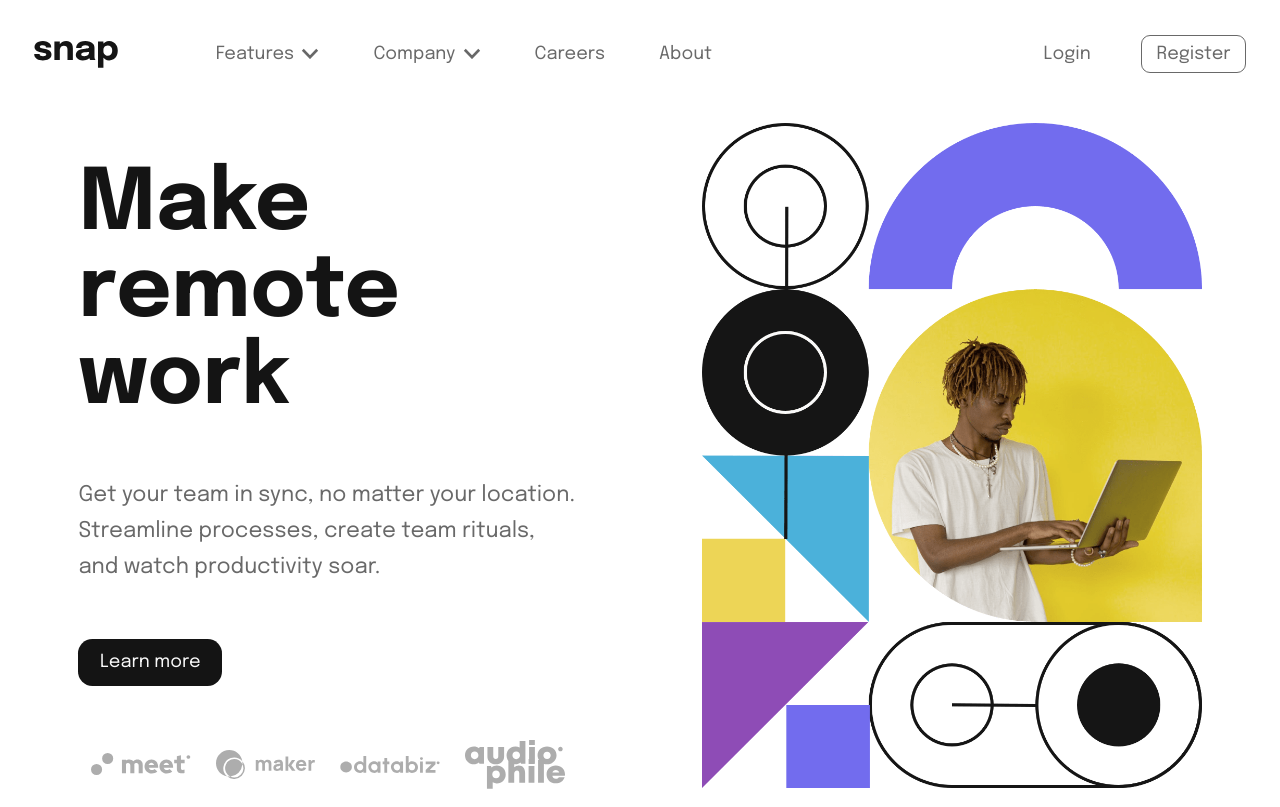
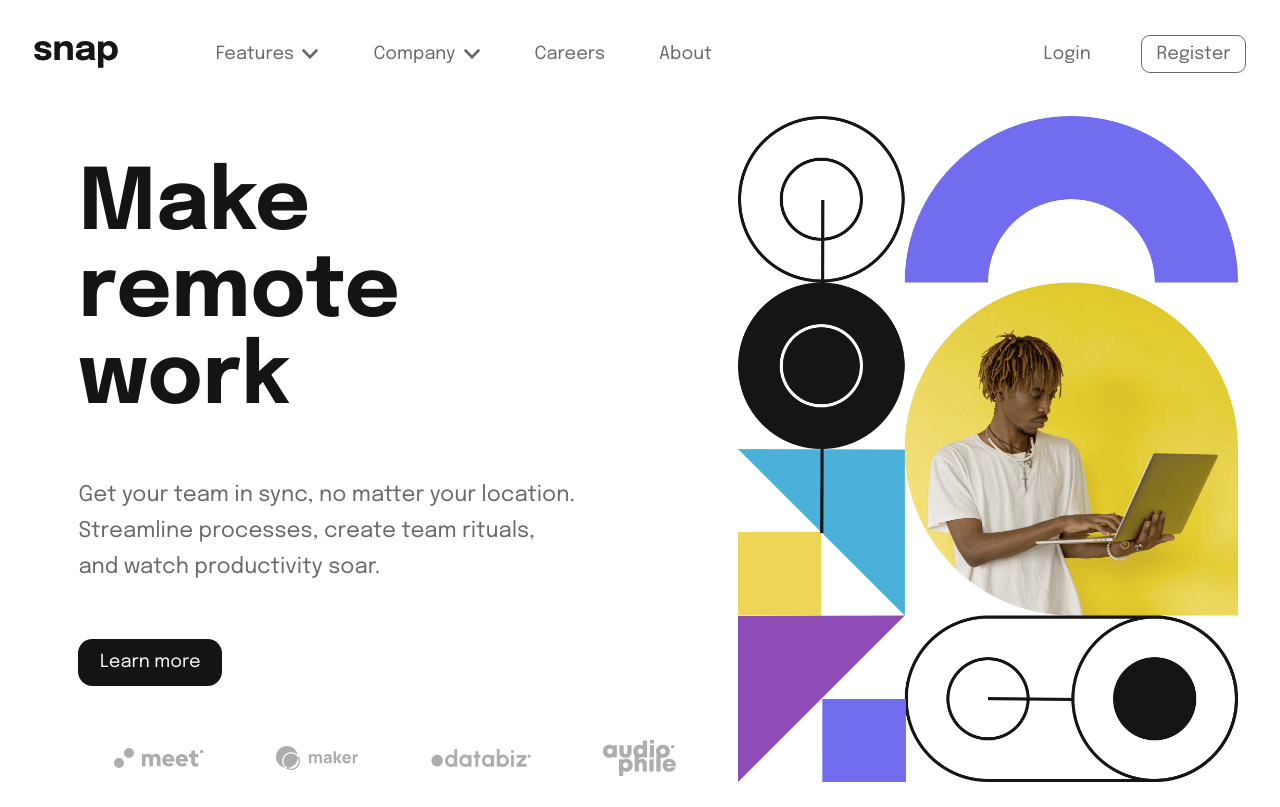
Before and after one commit to llhyuan/Snap-landing-page, a React (Vite) app: page / in a window 1280 px wide. Built offline with nearby package versions, Linux system fonts and the light colour scheme.

Commit message:
added margin on the sides for the image

```diff
--- a/src/scss/_Article.scss
+++ b/src/scss/_Article.scss
@@ -6,6 +6,7 @@
   img {
     max-width: 100%;
     object-fit: contain;
+    margin: 0 2rem;
   }
   .article-content {
     text-align: center;
```
